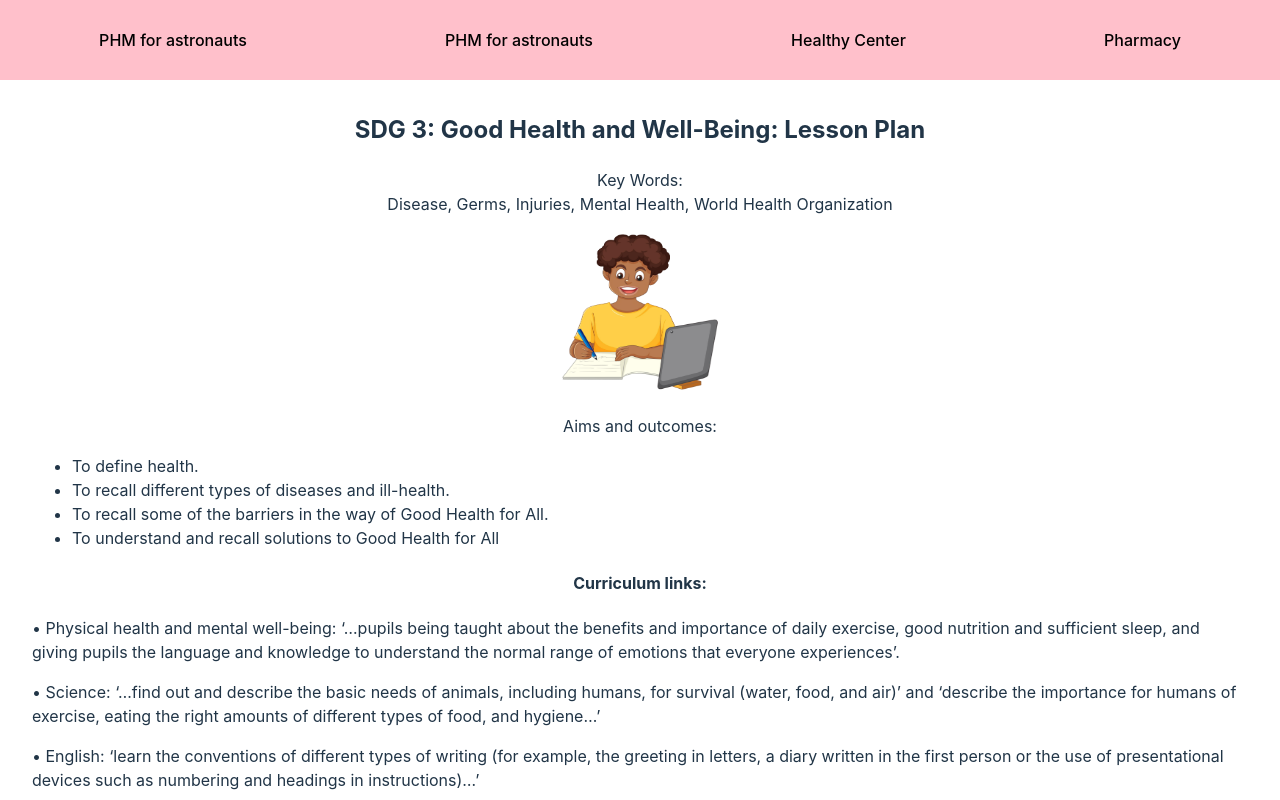
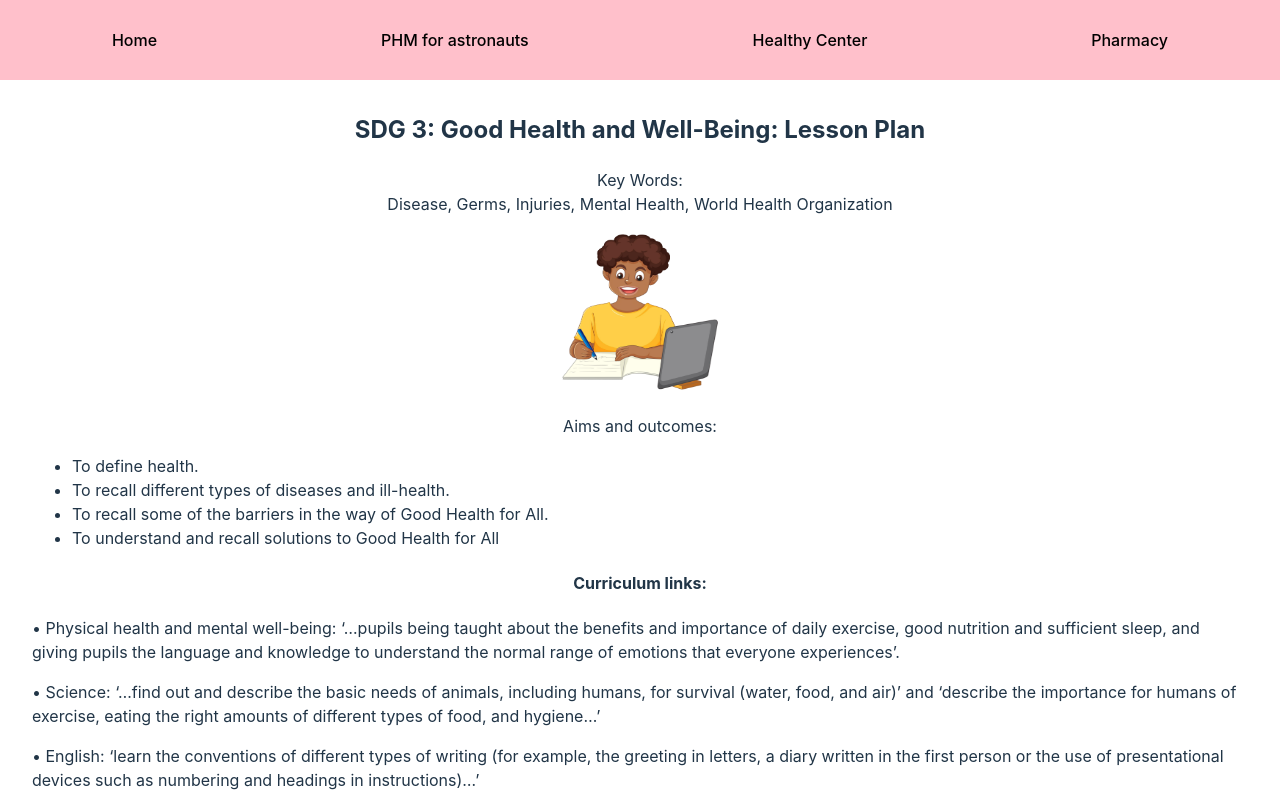
Before and after one commit to imarshdev/nasapresentation, a React (Vite) app: page / in a window 1280 px wide. Shown: the top 800 px of the page. Built offline with nearby package versions, Linux system fonts and the light colour scheme.

Commit message:
basjhadf

```diff
--- a/src/App.jsx
+++ b/src/App.jsx
@@ -70,9 +70,8 @@ function App() {
         <span>
           <a
             style={{ color: "black" }}
-            href="index.html"
           >
-            PHM for astronauts
+            Home
           </a>
         </span>
         <span>
```
